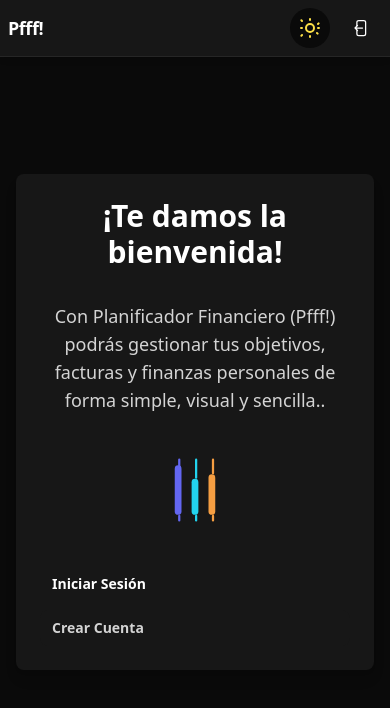
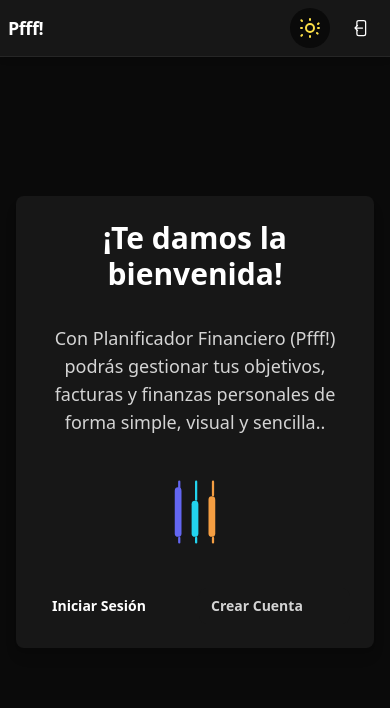
Before and after one commit to CharlyBGood/planificadorfinanciero, a React (Vite) app: page / in a window 390 px wide. Shown: the top 708 px of the page. Built offline with nearby package versions, Linux system fonts and the light colour scheme.

Commit message:
fix flex layout on home btns

```diff
--- a/src/contexts/AuthContext.jsx
+++ b/src/contexts/AuthContext.jsx
@@ -36,7 +36,16 @@ export function AuthProvider({ children }) {
   }, [])
 
   const logout = async () => {
-    await supabase.auth.signOut()
+    try {
+      await supabase.auth.signOut()
+    } catch (e) {
+      // Si hay error 403, igual limpiamos el usuario local
+      if (e.status === 403) {
+        // Opcional: log o notificación
+      }
+    } finally {
+      setCurrentUser(null)
+    }
   }
 
   const value = {
--- a/src/pages/Home.jsx
+++ b/src/pages/Home.jsx
@@ -23,7 +23,7 @@ export default function Home() {
           Con Planificador Financiero (Pfff!) podrás gestionar tus objetivos, facturas y finanzas personales de forma simple, visual y sencilla..
         </p>
         <CandlestickIcon size={72} className="mb-2" />
-        <div className="flex flex-col sm:flex-row gap-2 w-full max-w-xs mx-auto justify-center mt-2">
+        <div className="flex flex-row sm:flex-row gap-2 w-full max-w-xs mx-auto justify-center mt-2">
           <Link to="/auth" className="btn-app bg-indigo-600 hover:bg-indigo-700 text-app flex-1 text-base font-semibold text-center transition-colors min-w-[120px]">Iniciar Sesión</Link>
           <Link to="/auth?register=1" className="btn-app bg-app-secondary border border-app flex-1 text-base font-semibold text-center transition-colors min-w-[120px]">Crear Cuenta</Link>
         </div>
```
